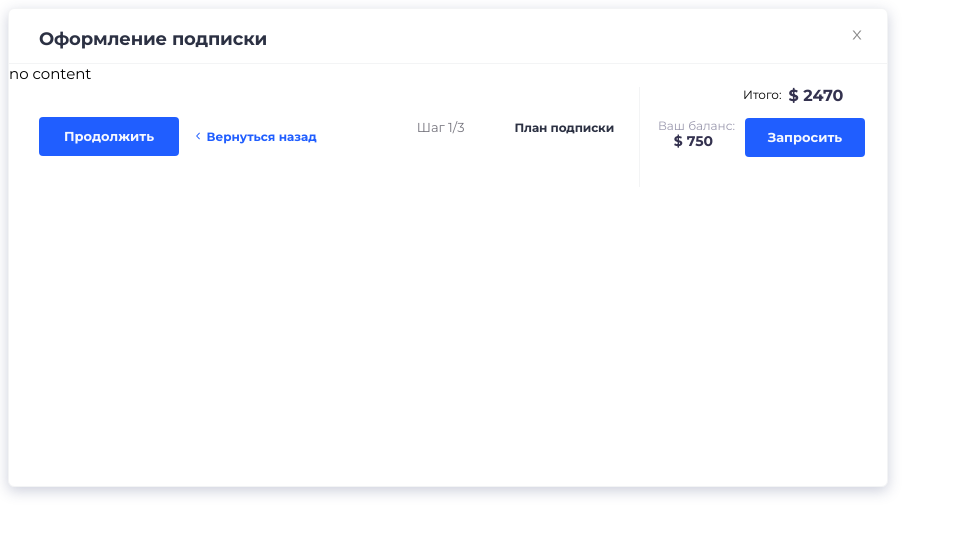
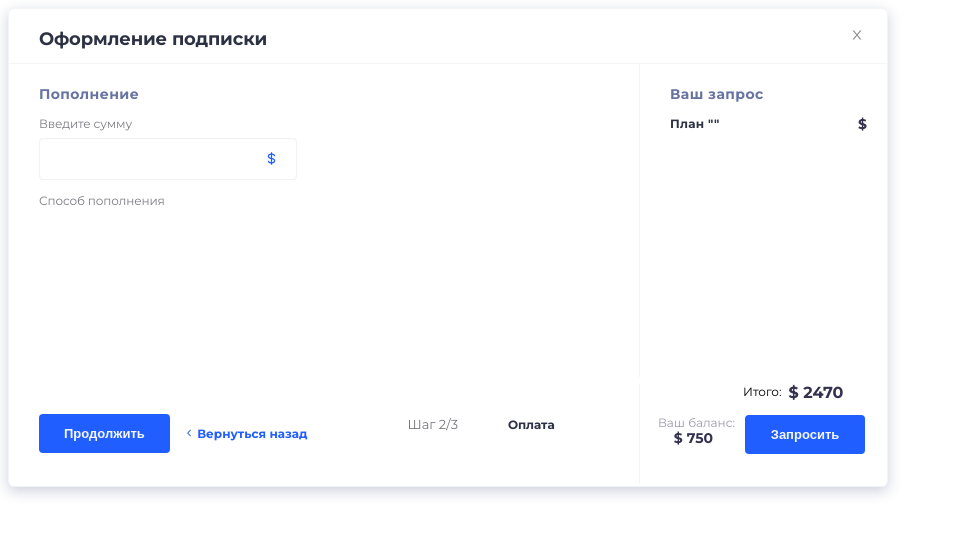
Before and after one commit to iridescenz/testtask, a React (Create React App) app: page /purchase in a window 1280 px wide. Shown: the top 534 px of the page, without its empty margins (0-953 px from the left). Built offline with nearby package versions, Linux system fonts and the light colour scheme.

Commit message:
new components + routing

```diff
--- a/package.json
+++ b/package.json
@@ -3,12 +3,17 @@
   "version": "0.1.0",
   "private": true,
   "dependencies": {
+    "@material-ui/core": "^4.11.4",
+    "@material-ui/lab": "^4.0.0-alpha.58",
     "@testing-library/jest-dom": "^5.12.0",
     "@testing-library/react": "^11.2.7",
     "@testing-library/user-event": "^12.8.3",
     "axios": "^0.21.1",
+    "bootstrap": "^4.6.0",
     "react": "^17.0.2",
+    "react-bootstrap": "^1.6.0",
     "react-dom": "^17.0.2",
+    "react-dropdown-select": "^4.7.4",
     "react-icons": "^4.2.0",
     "react-redux": "^7.2.4",
     "react-router-dom": "^5.2.0",
--- a/src/App.js
+++ b/src/App.js
@@ -3,6 +3,7 @@ import Page1 from './components/Page1';
 import { BrowserRouter, Route, Switch } from 'react-router-dom';
 import SecondPage from './components/SecondPage';
 import ThirdPage from './components/ThirdPage';
+import FourthPage from './components/FourthPage';
 
 function App() {
   return (
@@ -11,6 +12,7 @@ function App() {
         <Route path='/' exact component={Page1} />
         <Route path='/subscription-period' exact component={SecondPage} />
         <Route path='/purchase' exact component={ThirdPage} />
+        <Route path='/success' exact component={FourthPage} />
       </Switch>
     </BrowserRouter>
   );
--- a/src/components/Footer.js
+++ b/src/components/Footer.js
@@ -1,14 +1,12 @@
 import React from 'react'
-import axios from 'axios';
 import {IoIosArrowBack} from 'react-icons/io'
 import {user} from './data'
 import { Link } from 'react-router-dom';
 
-const Footer = ({link, back}) => {
-  const fetchData = (e) => {
+const Footer = ({link, back, step, progress, stepName, success}) => {
+  const sendRequest = (e) => {
     e.preventDefault();
-    console.log('Fetching data');
-    axios.get(`url`).then().catch();
+    console.log('Sending request');
   };
   return (
 <footer>
@@ -17,15 +15,18 @@ const Footer = ({link, back}) => {
 {back ?
 <Link to={back} style={{ color: 'inherit', textDecoration: 'inherit'}}><div className='comeback'> <IoIosArrowBack /> Вернуться назад</div></Link> : <div className='comeback' style={{width: '119px'}}></div>}
           <div className='step-container'>
-            <div classname='step'><span className='step-value'>Шаг 1/3</span><span className='plan-value'>План подписки</span> </div>
-            <div className='progress'><span></span></div>
+            <div classname='step'><span className='step-value'>Шаг {step}</span><span className='plan-value'>{stepName}</span> </div>
+            <div className='progress'><span style={{width:progress}}></span></div>
             </div>
         </section>
         <section className='total-balance'>
        <div className='total'><span>Итого:</span> <span className='price'> {'2470'}</span></div>
         <div className='checkout'>
         <div className='balance'><h2>Ваш баланс:</h2><div className='price'>{` ${user.balance}`}</div></div>
-            <input type='button' value='Запросить' className='balance-check' onClick={'fetchData'} />
+            {success ?
+            <Link to={success} style={{ color: 'inherit', textDecoration: 'inherit'}}><input type='button' value='Запросить' className='balance-check' onClick={'fetchData'} /></Link> :
+            <input type='button' value='Запросить' className='balance-check' onClick={'sendRequest'} />
+            }
           </div>
           </section>
     </footer>
--- /dev/null
+++ b/src/components/FourthPage.js
@@ -0,0 +1,16 @@
+import React from 'react'
+import Header from './Header'
+import Plan from './Plan'
+
+const FourthPage = () => {
+  return (
+    <div className='page-container'>
+      <Header />
+      <div className='succes'>
+        <Plan />
+      </div>
+    </div>
+  );
+}
+
+export default FourthPage
--- a/src/components/Page1.js
+++ b/src/components/Page1.js
@@ -74,9 +74,9 @@ const Page1 = () => {
           </div>
         </section>
       </div>
-      <Plan />
+      <Plan pageHeader='Ваш запрос'/>
     </div>
-    <Footer link='/subscription-period' />
+    <Footer link='/subscription-period' step='1/3' stepName='План подписки'/>
     </div>
   );
 };
--- a/src/components/Plan.js
+++ b/src/components/Plan.js
@@ -1,18 +1,26 @@
-import React, {useState} from 'react'
+import React, { useState } from 'react';
 
-const Plan = () => {
-  const[price, setPrice] = useState('')
-  const[plan, setPlan] = useState('')
+const Plan = ({ pageHeader }) => {
+  const [price, setPrice] = useState('');
+  const [plan, setPlan] = useState('');
   return (
     <div className='plan'>
-    <h5 className='bold-header'>Ваш запрос </h5>
-    <div className='plan-name'>
-      {plan === null ? <div className='chosen-plan'>План не выбран</div> : <div className='chosen-plan'> План "{plan}"</div>}
-      {() => setPrice('price')}
-      {price === 0 ? <div className='price'> 0 </div> : <div className='price'> {price}</div>}
+      <h5 className='bold-header'>{pageHeader}</h5>
+      <div className='plan-name'>
+        {plan === null ? (
+          <div className='chosen-plan'>План не выбран</div>
+        ) : (
+          <div className='chosen-plan'> План "{plan}"</div>
+        )}
+        {() => setPrice('price')}
+        {price === 0 ? (
+          <div className='price'> 0 </div>
+        ) : (
+          <div className='price'> {price}</div>
+        )}
+      </div>
     </div>
-  </div>
-  )
-}
+  );
+};
 
-export default Plan
+export default Plan;
--- a/src/components/SecondPage.js
+++ b/src/components/SecondPage.js
@@ -1,10 +1,9 @@
-import React from 'react'
-import Header from './Header'
-import Footer from './Footer'
-import Plan from './Plan'
-import {BsChevronDown} from 'react-icons/bs'
-import {BsChevronUp} from 'react-icons/bs'
-
+import React, { useState } from 'react';
+import Header from './Header';
+import Footer from './Footer';
+import Plan from './Plan';
+import { BsChevronDown } from 'react-icons/bs';
+import { BsChevronUp } from 'react-icons/bs';
 
 const SecondPage = () => {
   return (
@@ -13,20 +12,22 @@ const SecondPage = () => {
       <div className='container'>
         <div className='period'>
           <h2 className='bold-header'>Срок подписки</h2>
-     <input list="select" name="select" className='period-form-input'/>
-     <div className='caret-down'><BsChevronDown /></div>
-     <datalist className="form-control"  id="select">
-       <option value='1 месяц' style={{backgroundColor: 'white'}}/>
+          <div className='input-area'>
+          <input list='select' name='select' className='form-input' />
+          <span className='caret-down'> <BsChevronDown /></span>
+</div>
+          <datalist className='form-control' id='select'>
+            <option value='1 месяц' style={{ backgroundColor: 'white' }} />
             <option value='2 месяца' />
-       <option value='3 месяца'/>
+            <option value='3 месяца' />
             <option value='4 месяца' />
           </datalist>
         </div>
-    <Plan />
+        <Plan pageHeader='Ваш запрос'/>
       </div>
-    <Footer link='/purchase' back={'/'}/>
+      <Footer link='/purchase' back={'/'} step='2/3' progress='66%' stepName='План подписки'/>
     </div>
-  )
-}
+  );
+};
 
-export default SecondPage
+export default SecondPage;
--- a/src/components/ThirdPage.js
+++ b/src/components/ThirdPage.js
@@ -1,15 +1,27 @@
 import React from 'react'
 import Header from './Header'
 import Footer from './Footer'
+import Plan from './Plan'
+import { BiDollar } from 'react-icons/bi'
+import FourthPage from './FourthPage';
 
 const ThirdPage = () => {
   return (
     <div className='page-container'>
     <Header />
-    <div>
-      no content
+    <div className='container'>
+    <div className='top-up-balance'>
+    <h2 className='bold-header'>Пополнение</h2>
+    <div className='purchase-form'>Введите сумму</div>
+    <div className='input-area'>
+          <input type='text' className='form-input' />
+          <span className='dollar-sign' > <BiDollar /></span>
+</div>
+    <div className='purchase-form'>Способ пополнения</div>
     </div>
-    <Footer back='/subscription-period'/>
+    <Plan pageHeader='Ваш запрос'/>
+    </div>
+    <Footer back='/subscription-period' step='2/3' progress='100%' stepName='Оплата' success='/success'/>
     </div>
   )
 }
--- a/src/index.css
+++ b/src/index.css
@@ -2,6 +2,7 @@ html {
   font-size: 15px;
   margin: 0;
   font-family: 'Montserrat', sans-serif;
+  font-style: normal;
   background-color: FFFFFF;
 }
 @media (max-width: 600px) {
@@ -13,8 +14,6 @@ html {
     flex-direction: column !important;
   }
 }
-
-
 
 :root {
   --white: #f3f4f5;
@@ -41,8 +40,6 @@ div.card {
   height: 17px;
   margin-left: 12px;
   margin-top: 18px;
-  font-family: Montserrat;
-  font-style: normal;
   font-weight: 600;
   font-size: 15px;
   line-height: 115%;
@@ -76,8 +73,6 @@ div.card {
   height: 26px;
   margin-left: 12px;
   margin-top: 99px;
-  font-family: Montserrat;
-  font-style: normal;
   font-weight: bold;
   font-size: 21px;
   line-height: 125%;
@@ -101,8 +96,6 @@ div.card {
 }
 
 .page-title {
-  font-family: Montserrat;
-  font-style: normal;
   font-weight: bold;
   font-size: 18px;
   letter-spacing: -0.01em;
@@ -135,8 +128,6 @@ div.card {
 .chosen-plan {
   padding: 0px;
   height: 15px;
-  font-family: Montserrat;
-  font-style: normal;
   font-weight: 501;
   font-size: 12px;
   line-height: 15px;
@@ -145,8 +136,6 @@ div.card {
   color: #2c3143;
 }
 .plan-name > .price {
-  font-family: Montserrat;
-  font-style: normal;
   font-weight: 600;
   font-size: 14px;
   line-height: 115%;
@@ -187,8 +176,6 @@ div.card {
   height: 14px;
   margin-left: 12px;
   margin-top: 133px;
-  font-family: Montserrat;
-  font-style: normal;
   font-weight: 500;
   font-size: 11px;
   line-height: 14px;
@@ -207,9 +194,7 @@ div.card:active {
 }
 
 .bold-header {
-  font-family: Montserrat;
   font-size: 14px;
-  font-style: normal;
   font-weight: 800;
   line-height: 18px;
   letter-spacing: 0.03em;
@@ -223,9 +208,7 @@ div.card:active {
 }
 
 .price-card {
-  font-family: Montserrat;
   font-size: 21px;
-  font-style: normal;
   font-weight: 700;
   line-height: 26px;
   letter-spacing: 0em;
@@ -257,8 +240,6 @@ form.slots-form {
 }
 
 .slots-form > input {
-  font-family: Montserrat;
-  font-style: normal;
   font-weight: 500;
   font-size: 13px;
   line-height: 125%;
@@ -299,8 +280,6 @@ section > .bold-header {
   height: 30px;
   margin-left: 10px;
   margin-top: 12px;
-  font-family: Montserrat;
-  font-style: normal;
   font-weight: 500;
   font-size: 12px;
   line-height: 125%;
@@ -323,10 +302,10 @@ section > .bold-header {
   margin-bottom: 15px;
 }
 footer {
-  height: calc(85px + 22px);
+  height: calc(85px + 28px);
   display: flex;
-  align-items:center;
-  justify-content:center;
+  align-items: center;
+  justify-content: center;
 }
 section.next {
   display: flex;
@@ -338,17 +317,13 @@ section.next {
 section.total-balance {
   width: calc(878px - 631px);
   align-items: center;
-  border-left:1px solid var(--border-color);
-
+  border-left: 1px solid var(--border-color);
 }
-
 
 footer input[type='button'] {
   background-color: var(--blue);
   height: 39px;
   border: none;
-  font-family: Montserrat;
-  font-style: normal;
   font-weight: bold;
   border-radius: 4px;
   font-size: 13px;
@@ -361,20 +336,18 @@ footer input[type='button'] {
 
 footer input[type='button'].next {
   margin-left: 30px;
-  padding:0  25px;
+  padding: 0 25px;
 }
-footer input[type='button'].balance-check{
+footer input[type='button'].balance-check {
   margin-right: 22px;
   width: 120px;
   margin-top: 0;
-  padding:0  22px;
+  padding: 0 22px;
   margin-bottom: 30px;
 }
 
 .comeback {
   margin-left: 14px;
-font-family: Montserrat;
-font-style: normal;
   font-weight: 600;
   font-size: 12px;
   line-height: 36px;
@@ -396,11 +369,8 @@ align-self: center;
   height: 18px;
   justify-content: center;
   align-items: flex-start;
-
 }
- .plan-value{
-  font-family: Montserrat;
-  font-style: normal;
+.plan-value {
   font-weight: 600;
   font-size: 12px;
   line-height: 125%;
@@ -408,18 +378,15 @@ align-self: center;
   letter-spacing: -0.01em;
   width: 99px;
   height: 15px;
-  color: #2C3143;
+  color: #2c3143;
   margin-left: 50px;
-
 }
- .step-value{
-font-family: Montserrat;
-font-style: normal;
+.step-value {
   align-self: center;
   font-weight: 500;
   font-size: 13px;
   line-height: 125%;
-color: #76757E;
+  color: #76757e;
 }
 
 .progress {
@@ -427,7 +394,7 @@ color: #76757E;
   height: 4px;
   margin-bottom: 16px;
   border-radius: 4px;
-  background-color: #D6E3FF;
+  background-color: #d6e3ff;
   position: relative;
   margin-top: 5px;
 }
@@ -441,29 +408,24 @@ color: #76757E;
   border-radius: 2px 0px 0px 2px;
 }
 
-.total{
+.total {
   display: flex;
   text-align: right;
-  align-items:flex-start;
+  align-items: flex-start;
   margin-bottom: 14px;
-
 }
 
 .total > span.price {
-  font-family: Montserrat;
-font-style: normal;
   font-weight: bold;
   font-size: 16px;
   line-height: 107%;
-color: #34324F;
+  color: #34324f;
   height: 17px;
   margin-left: 7px;
   margin-top: 0px;
 }
 
-.total:first-child{
-font-family: Montserrat;
-font-style: normal;
+.total:first-child {
   margin-left: 103px;
   font-weight: 500;
   font-size: 12px;
@@ -486,33 +448,31 @@ margin-top: 0px;
 .balance > h2 {
   width: 79px;
   height: 15px;
-font-family: Montserrat;
-font-style: normal;
   font-weight: 500;
   font-size: 12px;
   margin: 0;
   text-align: right;
-color: #9B99AE;
+  color: #9b99ae;
 }
 div.price {
   width: 57px;
   height: 18px;
-font-family: Montserrat;
-font-style: normal;
   font-weight: 600;
   font-size: 14px;
   line-height: 17px;
   text-align: right;
-color: #34324F;
+  color: #34324f;
 }
 
-.period {
+.period,
+.top-up-balance {
   width: 630px;
   border-right: 1px solid var(--border-color);
   font-size: 15px;
+  height: 313px;
 }
 
-.period-form-input {
+.form-input {
   margin-top: 7px;
   margin-left: 30px;
   width: 258px;
@@ -520,20 +480,50 @@ color: #34324F;
   -webkit-appearance: none;
   -moz-appearance: none;
   outline: none;
-  background: #FFFFFF;
-border: 2px solid #205EFF;
+  background: #ffffff;
+  border: 2px solid #205eff;
   box-sizing: border-box;
   border-radius: 4px;
-position: absolute;
+  padding: 13px;
+  appearance: none;
+  font-weight: 500;
+  font-size: 13px;
+  line-height: 125%;
+  color: #76757e;
 }
 
-.caret-down {
+.input-area {
   position: relative;
-  margin-left: 255px;
-  margin-top: 19px;
-
+}
+.input-area > span {
+  display: block;
+  position: absolute;
+  top: 20px;
+  right: 360px;
+  color: var(--blue);
+  font-weight: 800;
 }
 
 input::-webkit-calendar-picker-indicator {
   display: none;
 }
+.purchase-form {
+  height: 15px;
+  left: 30px;
+  font-size: 12px;
+  top: 112px;
+  letter-spacing: -0.01em;
+  color: #7B7B83;
+  margin-top: 13px;
+  margin-left: 30px;
+}
+.form-input[type='text'] {
+  border: 1px solid #F1F2F5;
+}
+.success {
+}
+
+div.plan {
+  margin: 0 auto;
+
+}
```
Also changed, not shown: 1 other file (tests, documents, lock files or other folders). Lines whose indentation alone changed are shown as unchanged.
